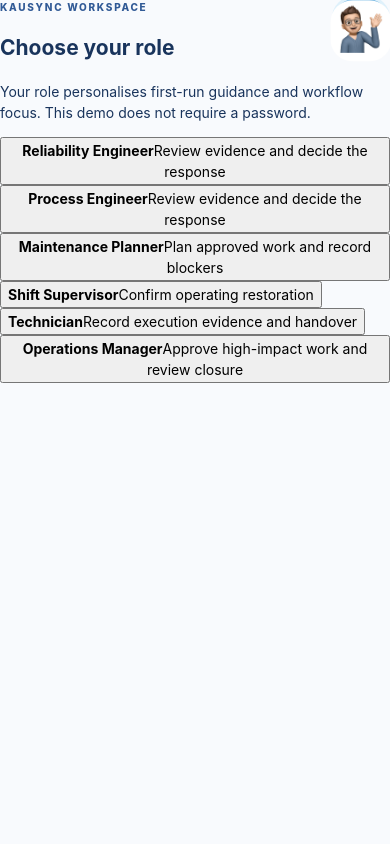
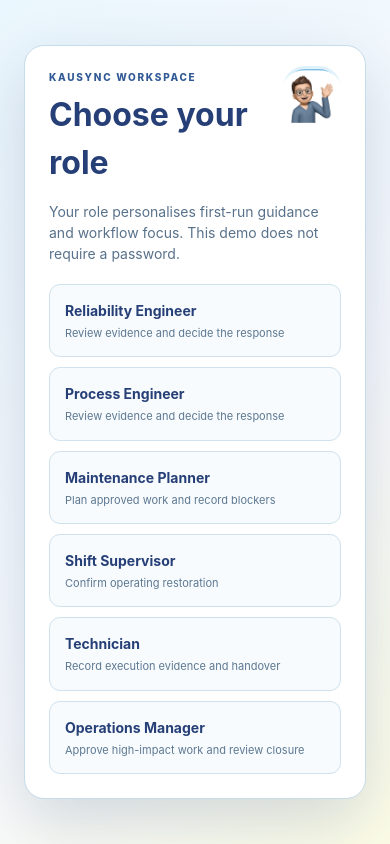
Before and after one commit to owfarisz/manufacturing-reliability-decision-hub-dev, a Next.js app: page / in a window 390 px wide. Built offline with nearby package versions, Linux system fonts and the light colour scheme.

Commit message:
fix: restore role gate styling

```diff
--- a/app/globals.css
+++ b/app/globals.css
@@ -326,3 +326,4 @@
 .ai-label{display:inline-flex;align-items:center;gap:5px;margin-bottom:9px;padding:5px 8px;border:1px solid #b6d9eb;border-radius:999px;background:linear-gradient(90deg,#edf9ff,#fbfbdc);color:#315a96;font-size:10px;font-weight:850;letter-spacing:.02em}.decision-rail .ai-label{margin-top:8px}.signal-pie{margin-top:0}.signal-pie .pie-legend span{grid-template-columns:10px 1fr auto}.recharts-reference-line line{filter:drop-shadow(0 0 2px #263f7770)}
 .guide-role-focus{margin-top:10px!important;padding:8px 10px;border-left:3px solid #e0de50;border-radius:5px;background:#f7fbde;color:#365a7d!important;font-size:11px!important;font-weight:700}
 .exchanger-flow{z-index:2;inset:14px;display:block}.exchanger-flow svg{position:absolute;inset:20px 10px 42px;width:calc(100% - 20px);height:calc(100% - 62px);padding:0}.exchanger-flow path{fill:none;stroke:#4076b4;stroke-width:3;stroke-linecap:round;stroke-dasharray:7 6;opacity:.85}.exchanger-flow .flow-particle{fill:#e0de50;stroke:#263f77;stroke-width:2}.exchanger-flow .flow-particle.secondary{fill:#5fb6e6}.flow-legend{position:absolute;right:8px;bottom:2px;left:8px;display:grid;grid-template-columns:repeat(3,1fr);gap:4px}.flow-legend span{display:flex;align-items:center;gap:4px;padding:4px 5px;border:1px solid #c6ddea;border-radius:5px;background:#ffffffde;color:#315a96;font-size:8px;font-weight:800}.flow-legend b{display:grid;place-items:center;width:14px;height:14px;border-radius:50%;background:#263f77;color:#fff;font-size:8px}
+.role-gate{position:fixed;z-index:100;inset:0;display:grid;place-items:center;padding:24px;background:linear-gradient(135deg,#eaf6fd,#f8fafd 60%,#fdfde6)}.role-card{width:min(760px,100%);padding:32px;border:1px solid #c5dce9;border-radius:20px;background:#fff;box-shadow:0 24px 65px #263f7730}.role-card h1{margin:6px 0;color:#263f77;font-size:32px}.role-card p{max-width:570px;color:#58718a}.role-grid{display:grid;grid-template-columns:repeat(2,minmax(0,1fr));gap:10px;margin-top:20px}.role-choice{display:grid;gap:5px;padding:15px;border:1px solid #cfe2ee;border-radius:11px;background:#f7fbfe;color:#263f77;text-align:left}.role-choice:hover{border-color:#4076b4;background:#edf8fd;transform:translateY(-1px)}.role-choice span{color:#5d7891;font-size:11px;line-height:1.4}.role-indicator{position:fixed;z-index:29;right:22px;top:14px;padding:6px 10px;border:1px solid #bfd9e9;border-radius:999px;background:#fff;color:#54728c;box-shadow:0 4px 14px #263f7720;font-size:11px}.role-indicator strong{color:#263f77}.guide-switch{display:flex;gap:4px;margin:0 70px 12px 0;padding:3px;border:1px solid #c9dce9;border-radius:8px;background:#eff7fc}.guide-switch button{flex:1;padding:5px;border:0;border-radius:5px;background:transparent;color:#55708b;font-size:10px;font-weight:800}.guide-switch button.active{background:#263f77;color:#fff}@media(max-width:760px){.role-grid{grid-template-columns:1fr}.role-card{padding:24px}.role-indicator{top:58px}}
```
